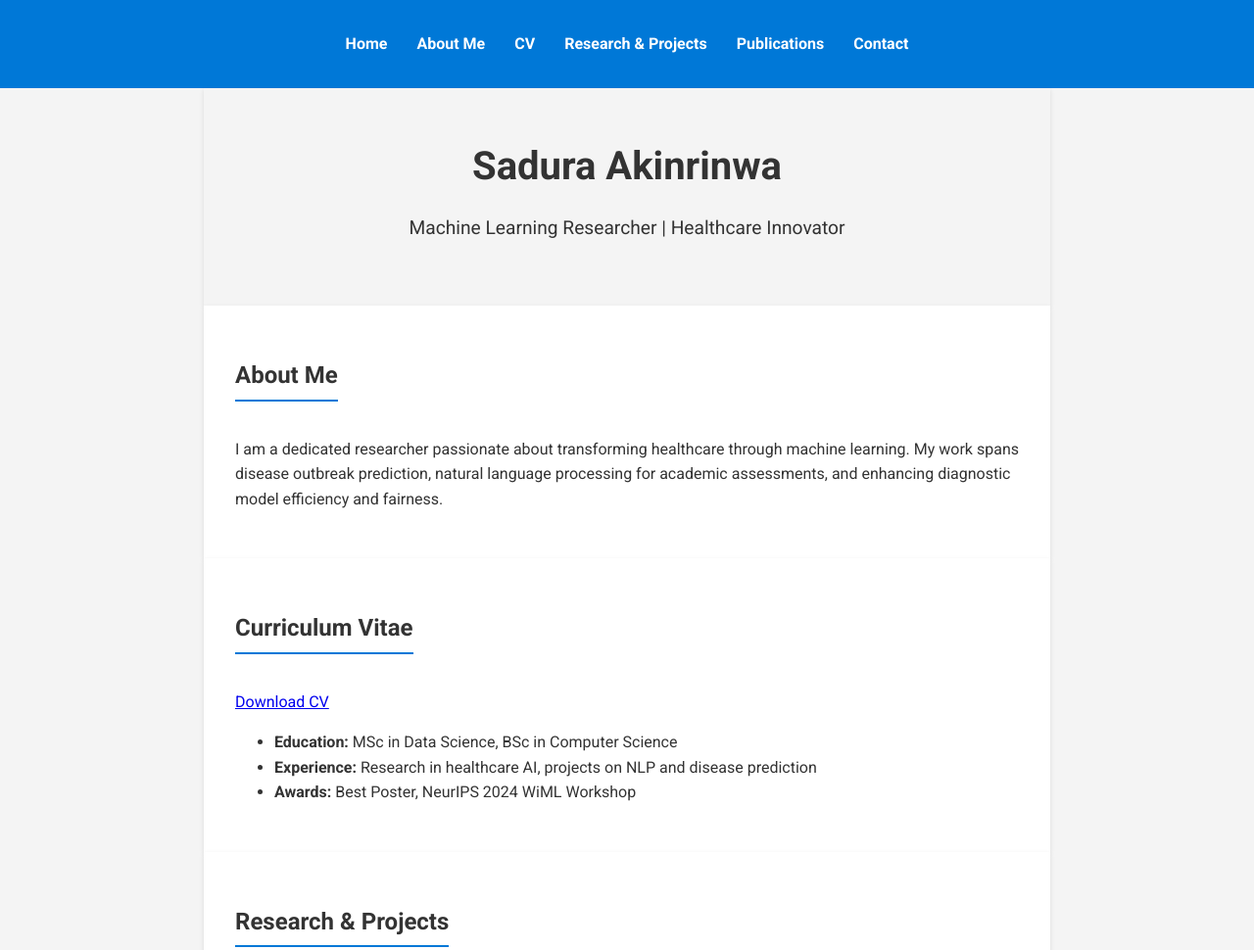
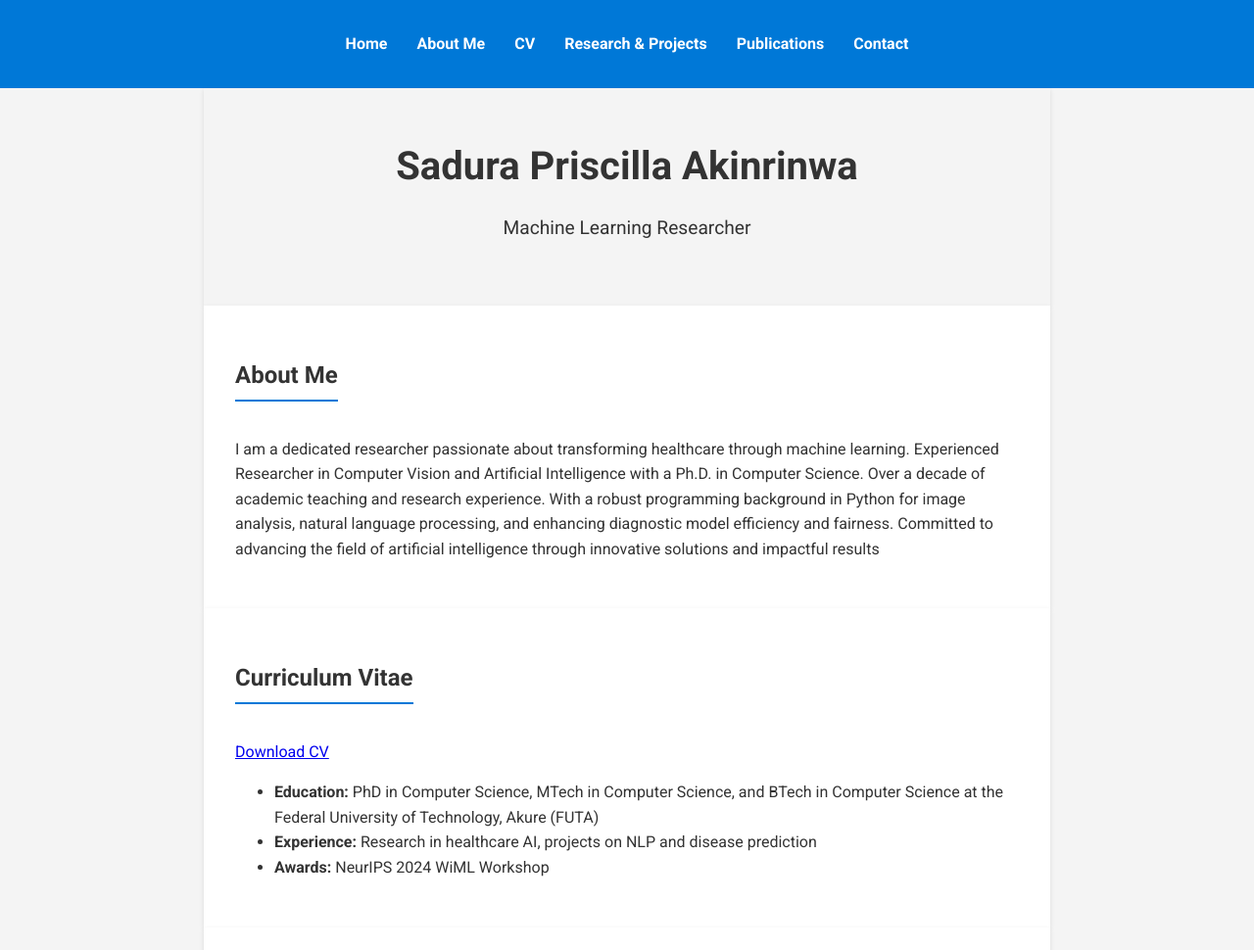
Before and after one commit to spakinrinwa/spakinrinwa.github.io, a plain HTML site: page index.html in a window 1280 px wide. Shown: the top 970 px of the page at 98% size. Drawn offline with Linux system fonts and the light colour scheme.

Commit message:
update to the awards

```diff
--- a/index.html
+++ b/index.html
@@ -3,7 +3,7 @@
 <head>
     <meta charset="UTF-8">
     <meta name="viewport" content="width=device-width, initial-scale=1.0">
-    <title>Sadura Akinrinwa | Machine Learning & Healthcare</title>
+    <title>Sadura Priscilla Akinrinwa | Machine Learning & Healthcare</title>
     <link href="https://fonts.googleapis.com/css2?family=Roboto:wght@400;700&display=swap" rel="stylesheet">
     <link rel="stylesheet" href="styles.css">
     <style>
@@ -91,22 +91,22 @@
     </header>
 
     <section id="home">
-        <h1>Sadura Akinrinwa</h1>
-        <p>Machine Learning Researcher | Healthcare Innovator</p>
+        <h1>Sadura Priscilla Akinrinwa</h1>
+        <p>Machine Learning Researcher</p>
     </section>
 
     <section id="about">
         <h2>About Me</h2>
-        <p>I am a dedicated researcher passionate about transforming healthcare through machine learning. My work spans disease outbreak prediction, natural language processing for academic assessments, and enhancing diagnostic model efficiency and fairness.</p>
+        <p>I am a dedicated researcher passionate about transforming healthcare through machine learning. Experienced Researcher in Computer Vision and Artificial Intelligence with a Ph.D. in Computer Science. Over a decade of academic teaching and research experience. With a robust programming background in Python for image analysis, natural language processing, and enhancing diagnostic model efficiency and fairness. Committed to advancing the field of artificial intelligence through innovative solutions and impactful results</p>
     </section>
 
     <section id="cv">
         <h2>Curriculum Vitae</h2>
         <p><a href="cv - Sadura Priscilla AKINRINWA January 2025.pdf" download>Download CV</a></p>
         <ul>
-            <li><strong>Education:</strong> MSc in Data Science, BSc in Computer Science</li>
+            <li><strong>Education:</strong> PhD in Computer Science, MTech in Computer Science, and BTech in Computer Science at the Federal University of Technology, Akure (FUTA)</li>
             <li><strong>Experience:</strong> Research in healthcare AI, projects on NLP and disease prediction</li>
-            <li><strong>Awards:</strong> Best Poster, NeurIPS 2024 WiML Workshop</li>
+            <li><strong>Awards:</strong> NeurIPS 2024 WiML Workshop</li>
         </ul>
     </section>
 
```
